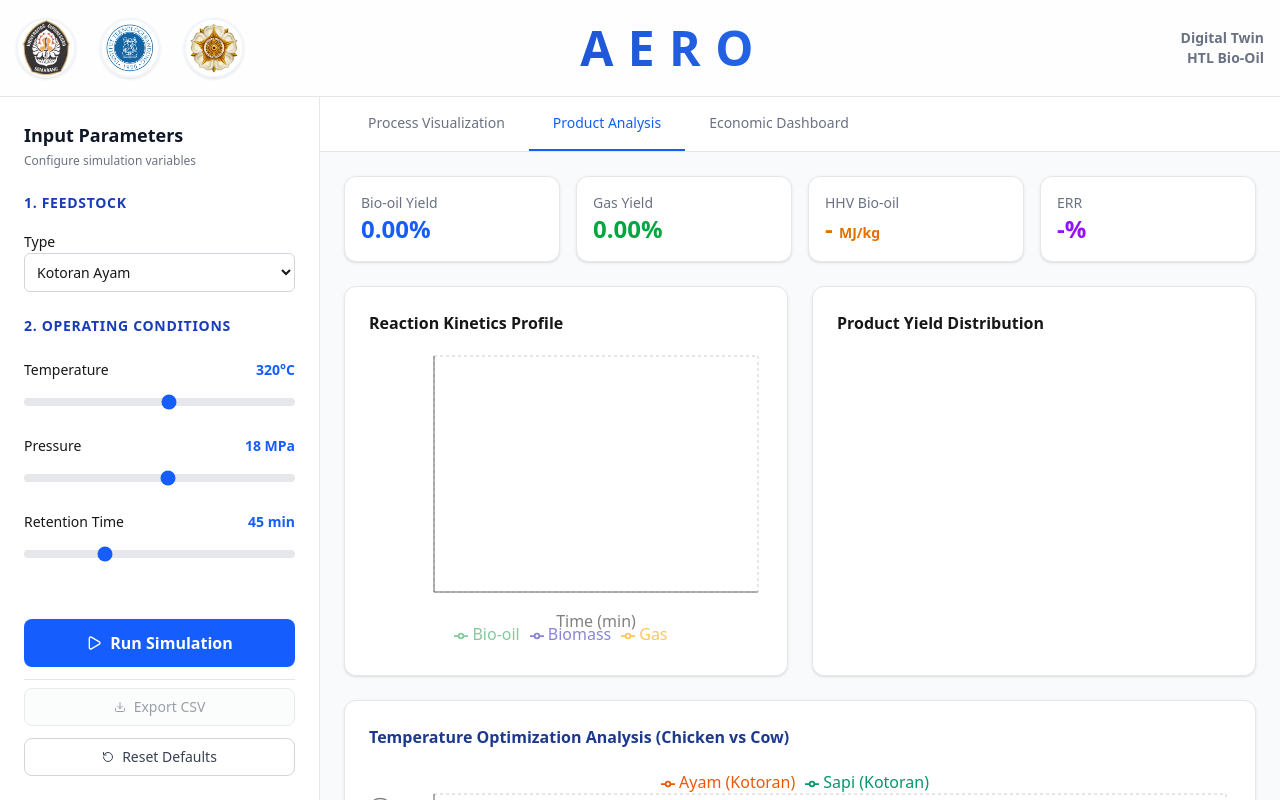
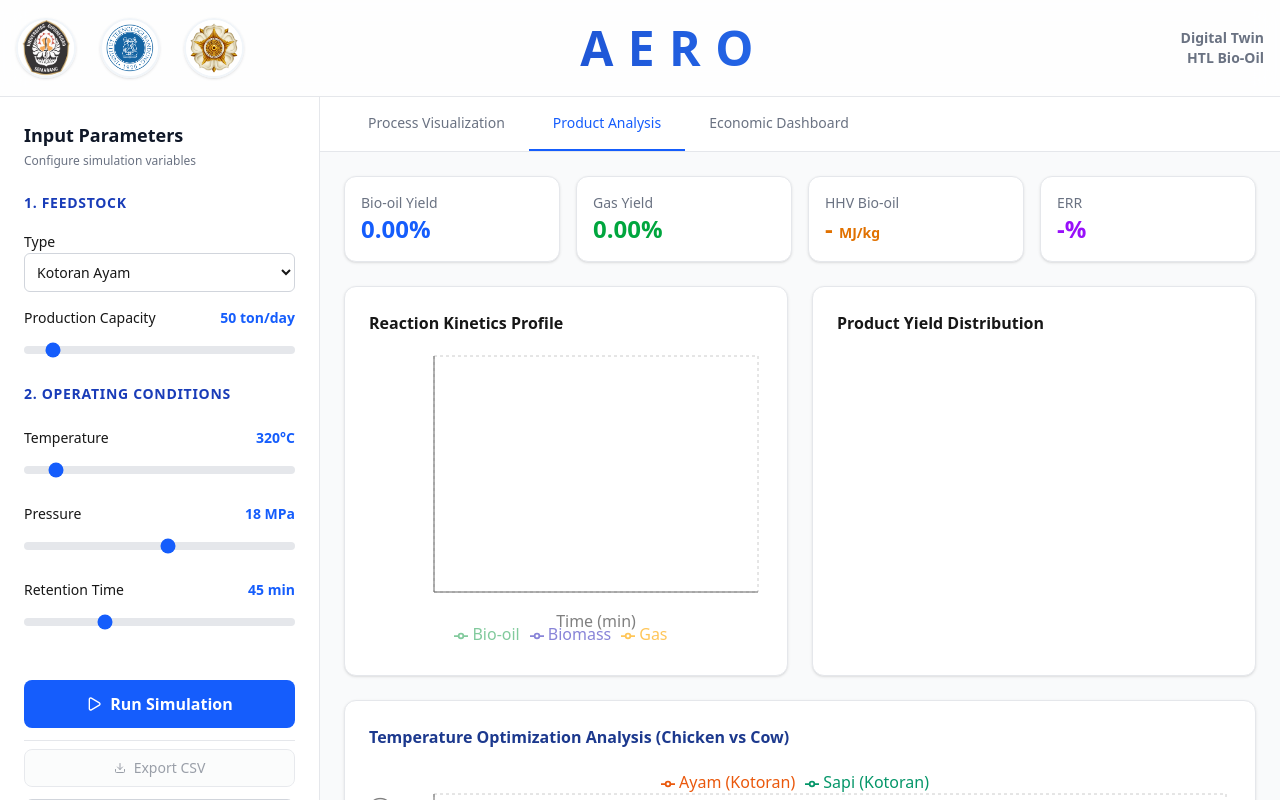
Before and after one commit to dzakyzahy/htl-system-digital-twin-think3rs, a Next.js app: page /simulation in a window 1280 px wide. Built offline with nearby package versions, Linux system fonts and the light colour scheme.

Commit message:
Feat: Extend Temp Range to 1000C and fix slider reactivity

```diff
--- a/src/components/simulation/ControlPanel.tsx
+++ b/src/components/simulation/ControlPanel.tsx
@@ -12,7 +12,7 @@ import { exportSimulationData, exportEconomicReport } from "@/lib/export";
 
 export function ControlPanel() {
     const {
-        feedstockType, temperature, pressure, retentionTime, isSimulating,
+        feedstockType, temperature, pressure, retentionTime, feedstockMass, isSimulating,
         setFeedstockType, setParams, runSimulation, simulationData
     } = useSimulationStore();
 
@@ -45,7 +45,6 @@ export function ControlPanel() {
                     </button>
                 </div>
 
-                {/* Feedstock Section */}
                 <div className="space-y-4">
                     <h3 className="text-sm font-semibold uppercase tracking-wider text-blue-800">1. Feedstock</h3>
 
@@ -61,6 +60,19 @@ export function ControlPanel() {
                             ))}
                         </select>
                     </div>
+
+                    <div className="space-y-2">
+                        <div className="flex justify-between">
+                            <label className="text-sm font-medium">Production Capacity</label>
+                            <span className="text-sm font-bold text-blue-600">{feedstockMass} ton/day</span>
+                        </div>
+                        <input
+                            type="range" min="10" max="500" step="10"
+                            value={feedstockMass}
+                            onChange={(e) => setParams({ feedstockMass: Number(e.target.value) })}
+                            className="h-2 w-full cursor-pointer appearance-none rounded-lg bg-gray-200 accent-blue-600"
+                        />
+                    </div>
                 </div>
 
                 {/* Operating Conditions */}
@@ -73,7 +85,7 @@ export function ControlPanel() {
                             <span className="text-sm font-bold text-blue-600">{temperature}°C</span>
                         </div>
                         <input
-                            type="range" min="250" max="380" step="5"
+                            type="range" min="250" max="1000" step="5"
                             value={temperature}
                             onChange={(e) => setParams({ temperature: Number(e.target.value) })}
                             className="h-2 w-full cursor-pointer appearance-none rounded-lg bg-gray-200 accent-blue-600"
@@ -137,7 +149,7 @@ export function ControlPanel() {
                     </button>
 
                     <button
-                        onClick={() => { }}
+                        onClick={() => setParams({ temperature: 300, pressure: 18, retentionTime: 120, feedstockMass: 50 })}
                         className="flex w-full items-center justify-center gap-2 rounded-lg border border-gray-300 px-4 py-2 text-sm font-medium text-gray-700 transition-colors hover:bg-gray-50"
                     >
                         <RotateCcw className="h-3 w-3" /> Reset Defaults
--- a/src/lib/store.ts
+++ b/src/lib/store.ts
@@ -34,7 +34,7 @@ interface SimulationStore {
 
 export const useSimulationStore = create<SimulationStore>((set, get) => ({
     feedstockType: FEEDSTOCK_TYPES.CHICKEN,
-    feedstockMass: 10,
+    feedstockMass: 50,
     temperature: 320,
     pressure: 18,
     retentionTime: 45,
```
